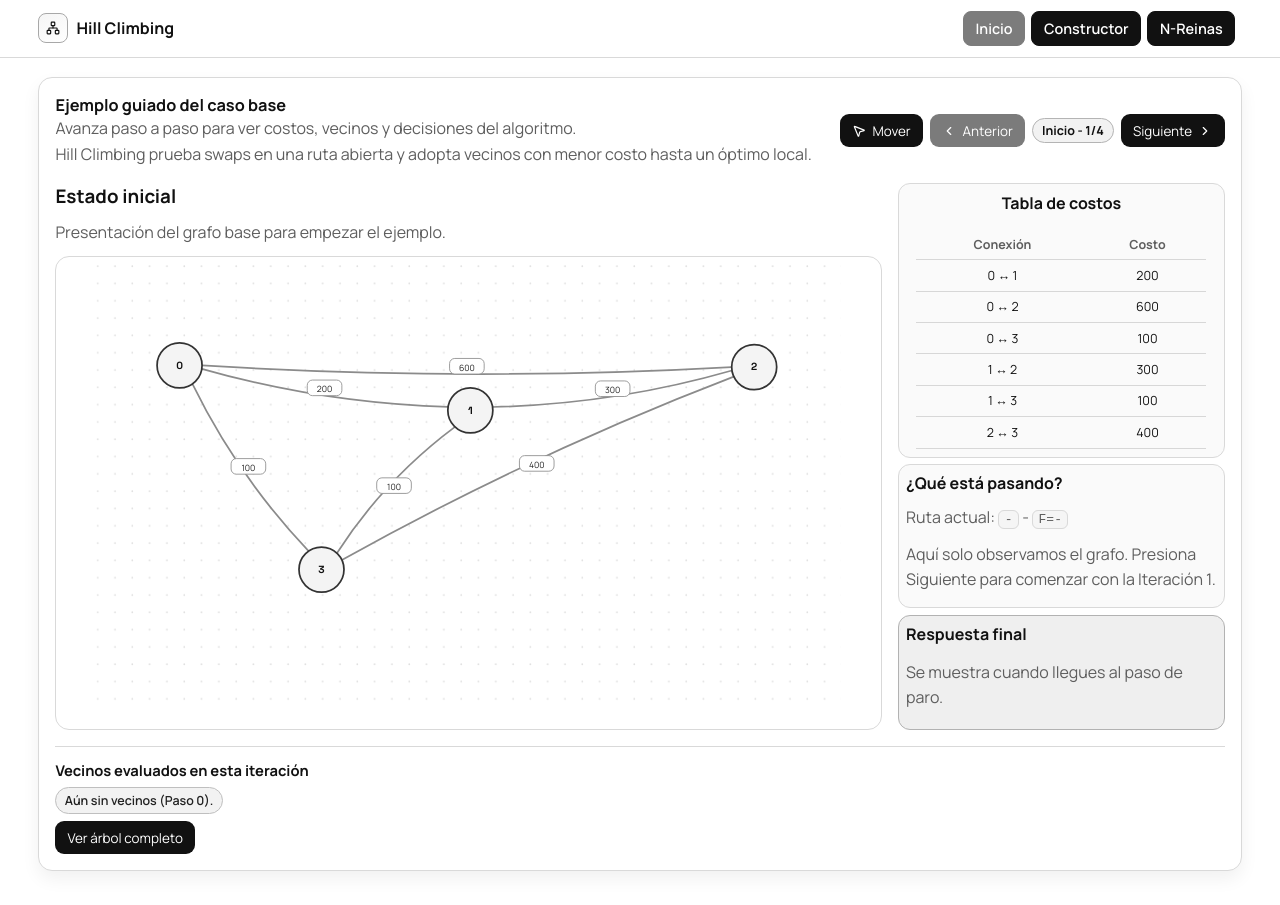
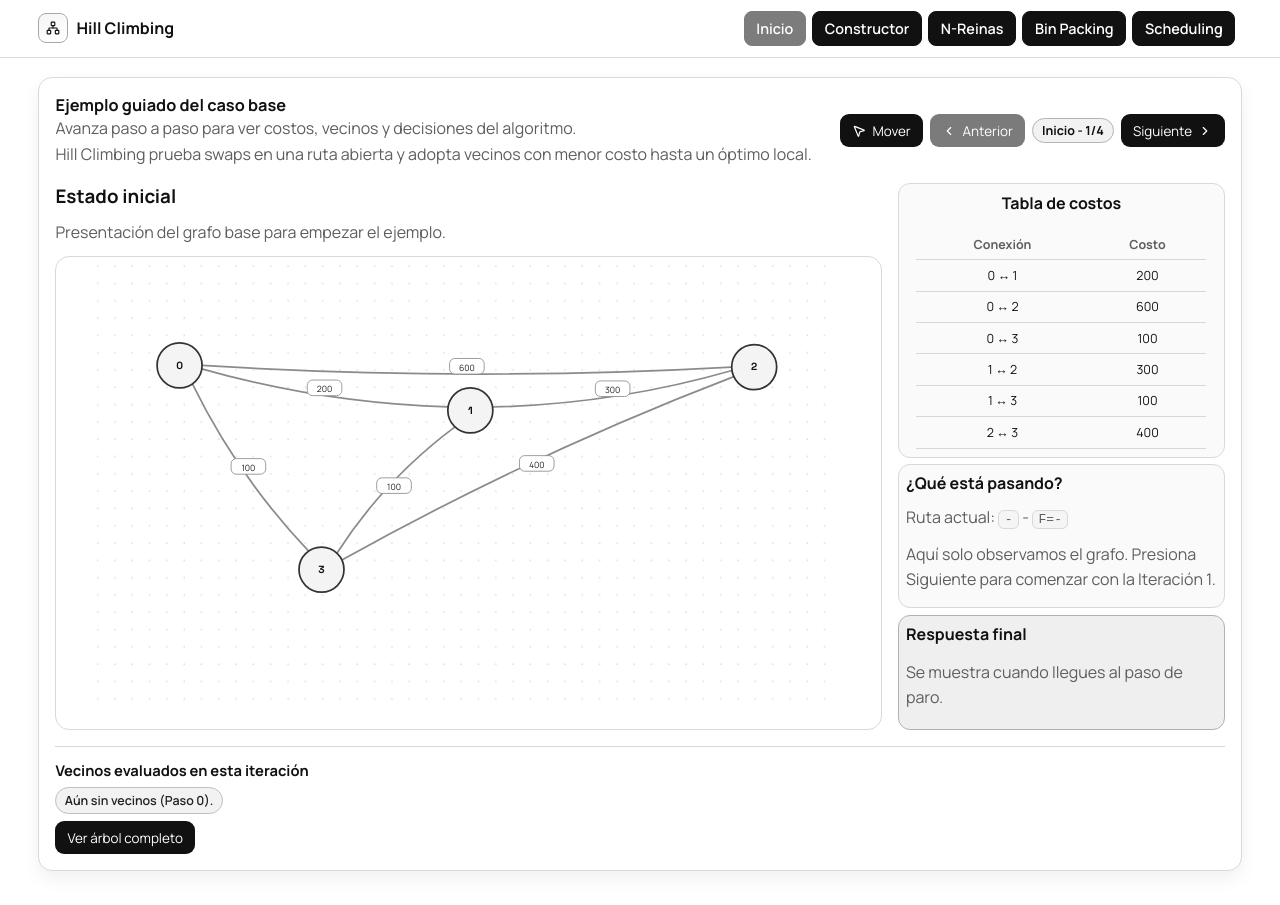
Before and after one commit to iamrodrigodev/ia-hill-climbing, a React (Vite) app: page / in a window 1280 px wide. Built offline with nearby package versions, Linux system fonts and the light colour scheme.

Commit message:
feat(navegacion): agrega accesos a nuevos modulos

```diff
--- a/src/components/navigation/Navbar.tsx
+++ b/src/components/navigation/Navbar.tsx
@@ -8,6 +8,8 @@ const items = [
   { to: "/", label: "Inicio" },
   { to: "/constructor", label: "Constructor" },
   { to: "/n-reinas", label: "N-Reinas" },
+  { to: "/bin-packing", label: "Bin Packing" },
+  { to: "/task-scheduling", label: "Scheduling" },
 ];
 
 export function Navbar() {
```
